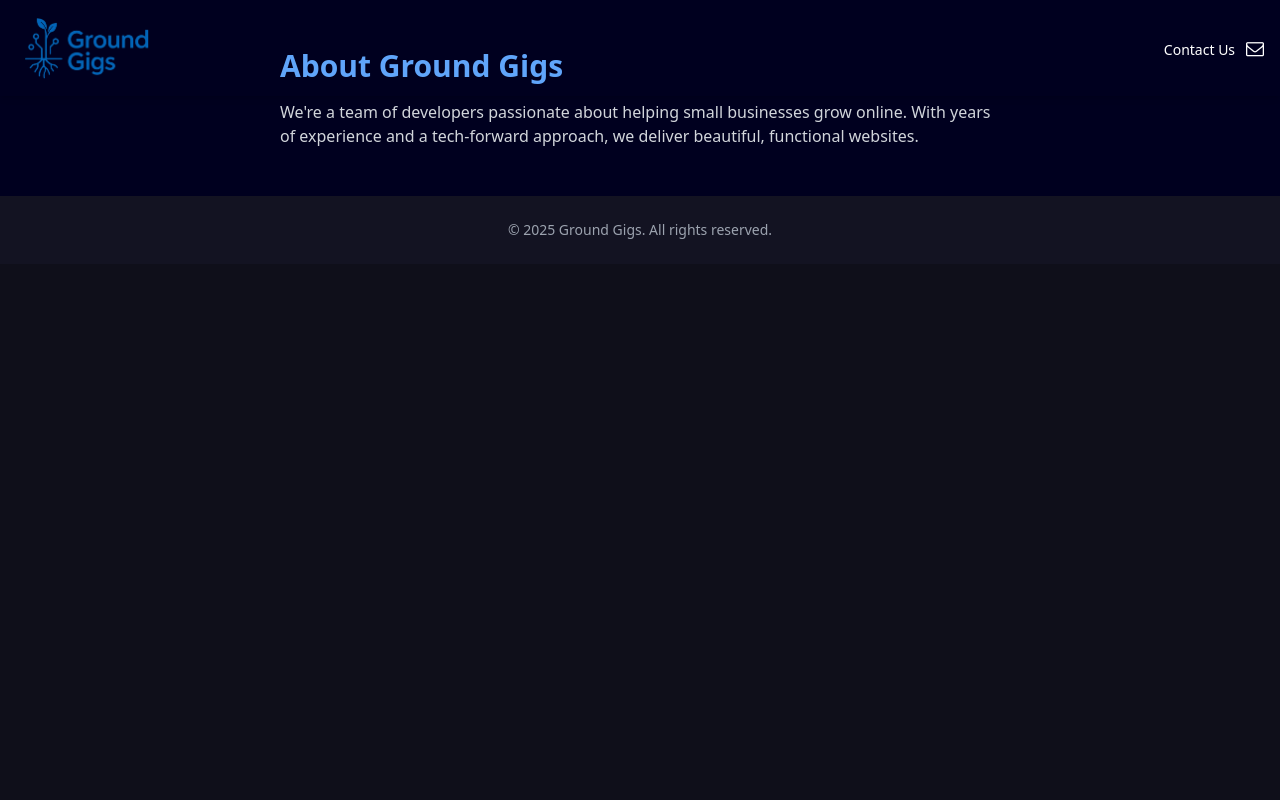
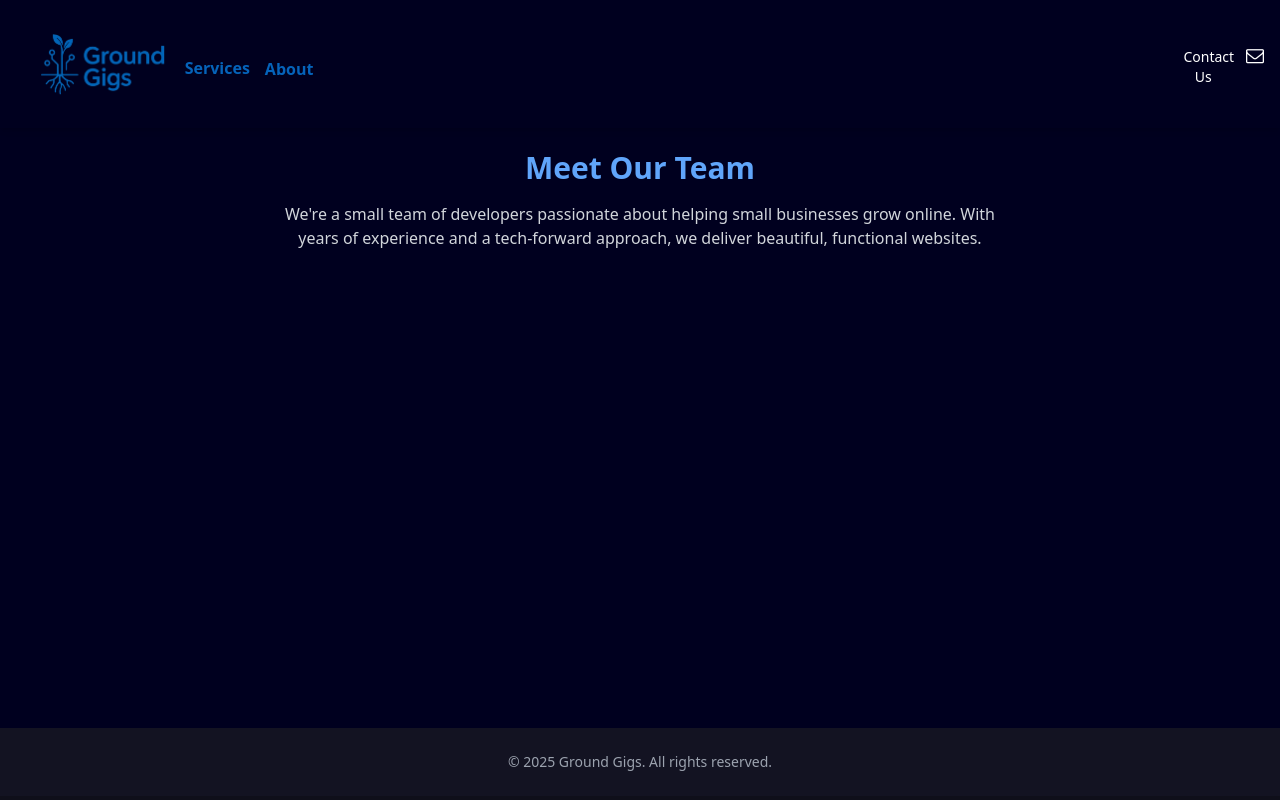
Before and after one commit to samwise-gg/Ground-Gigs, a React (Vite) app: page /about in a window 1280 px wide. Built offline with nearby package versions, Linux system fonts and the light colour scheme.

Commit message:
added the About and Services links now just need to work on populating those pages with some more content

```diff
--- a/src/components/Header.jsx
+++ b/src/components/Header.jsx
@@ -76,10 +76,17 @@ const Header = () => {
         bg-background text-white shadow-md`}
     >
       <div className=' p-4 container mx-auto flex justify-between items-center'>
+      <div className=' p-4 container m-auto flex justify-start items-stretch'>
         <Link to='/'>
           <img src={logo} alt='Ground Gigs' className='h-[4rem]' />
         </Link>
-
+        <Link to='/services'>
+          <div className='h-[4rem] ml-[15px] pt-[30%] text-[#0563ba] font-bold'>Services</div>
+        </Link>
+        <Link to='/about'>
+          <div className='h-[4rem] ml-[15px] pt-[40%] text-[#0563ba] font-bold'>About</div>
+        </Link>
+        </div>
         <nav className='space-x-4 text-sm'>
           <div
             ref={containerRef}
--- a/src/components/Services.jsx
+++ b/src/components/Services.jsx
@@ -19,7 +19,7 @@ const services = [
 
 const Services = () => {
   return (
-    <section className='py-20 px-6 bg-zinc-900 text-white'>
+    <section className='py-20  px-6 bg-zinc-900 text-white'>
       <div className='max-w-6xl mx-auto'>
         <h2 className='text-blue-400 text-sm font-bold uppercase mb-6'>
           Services
--- a/src/pages/About.jsx
+++ b/src/pages/About.jsx
@@ -1,9 +1,9 @@
 export default function About() {
   return (
-    <div className="px-6 py-12 max-w-3xl mx-auto text-gray-300">
-      <h2 className="text-3xl font-bold text-blue-400 mb-4">About Ground Gigs</h2>
+    <div className="px-6 py-12 text-center h-[91vh] pt-[150px] max-w-3xl mx-auto text-gray-300">
+      <h2 className="text-3xl font-bold text-blue-400 mb-4">Meet Our Team</h2>
       <p>
-        We're a team of developers passionate about helping small businesses grow online. With years of experience and a tech-forward approach, we deliver beautiful, functional websites.
+        We're a small team of developers passionate about helping small businesses grow online. With years of experience and a tech-forward approach, we deliver beautiful, functional websites.
       </p>
     </div>
   );
--- a/src/pages/Services.jsx
+++ b/src/pages/Services.jsx
@@ -1,6 +1,6 @@
 export default function Services() {
   return (
-    <div className='px-6 py-12 max-w-5xl mx-auto'>
+    <div className='px-6 h-[91vh] pt-[150px] py-12 max-w-5xl mx-auto'>
       <h2 className='text-3xl font-bold text-blue-600 mb-8 text-center'>
         Our Services
       </h2>
```
